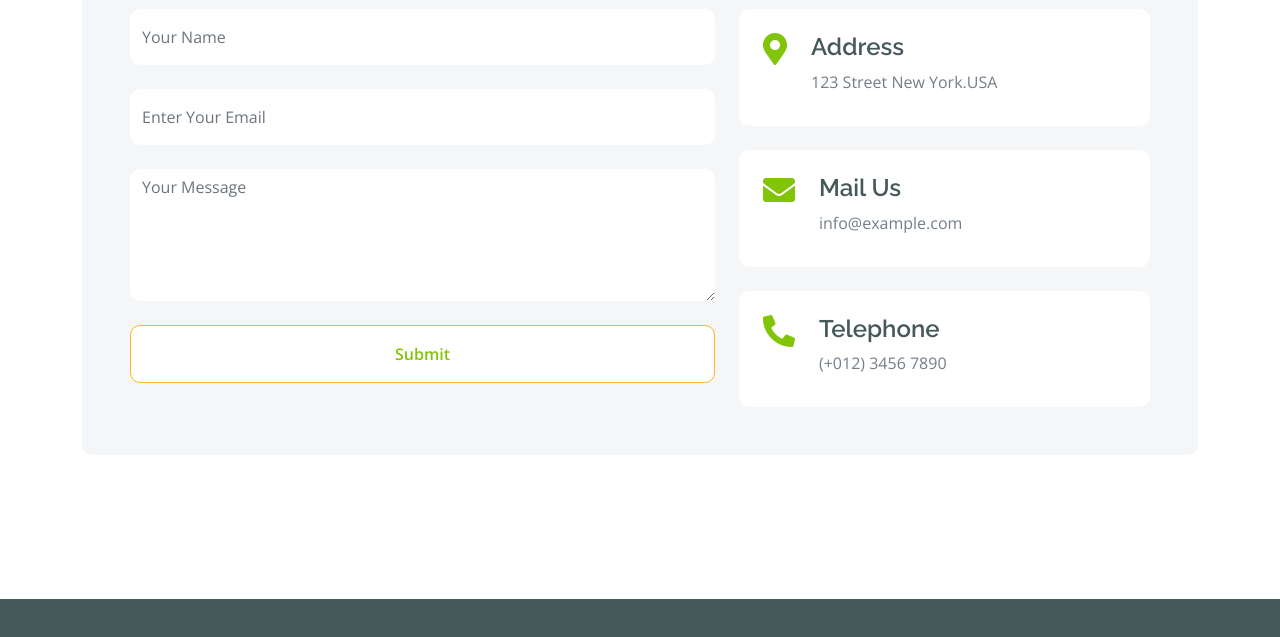
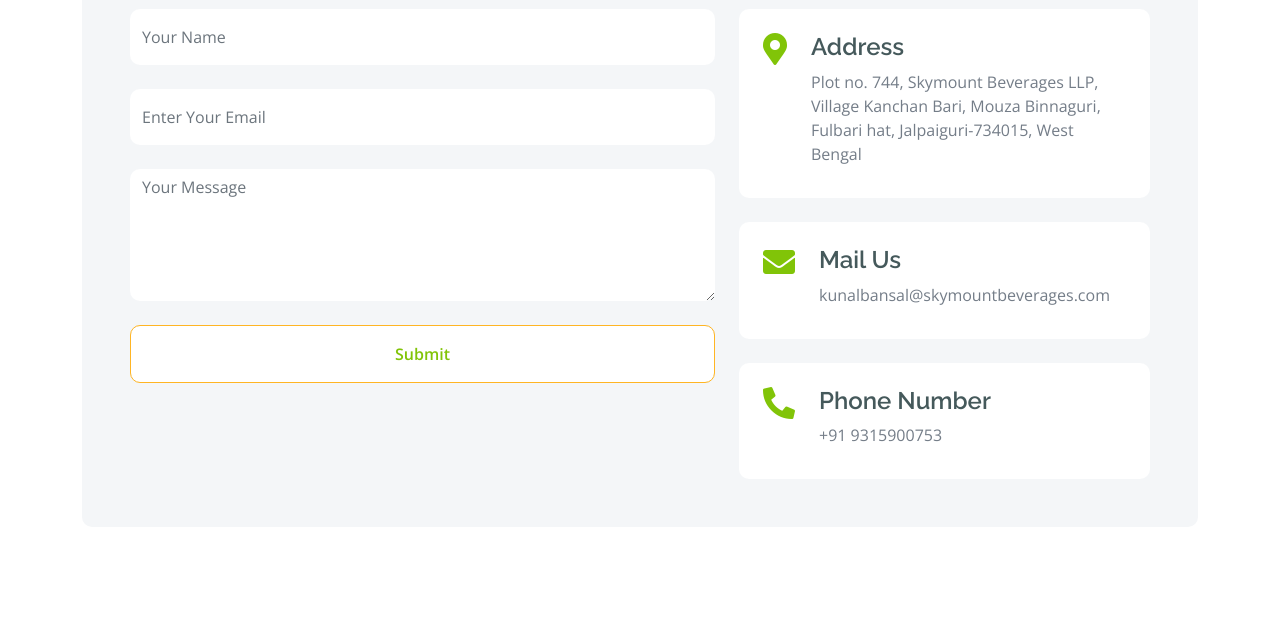
Before and after one commit to dripta-majumdar/Skymount-Beverages-LLP, a plain HTML site: page contact.html in a window 1280 px wide. Shown: the part 1069-1706 px from the top of the page. Drawn offline with nearby package versions, Linux system fonts and the light colour scheme.

Commit message:
i am changing the contact page

```diff
--- a/contact.html
+++ b/contact.html
@@ -138,7 +138,7 @@
                         <div class="col-lg-12">
                             <div class="h-100 rounded">
                                 <iframe class="rounded w-100"
-                                style="height: 400px;" src="https://www.google.com/maps/embed?pb=!1m18!1m12!1m3!1d387191.33750346623!2d-73.97968099999999!3d40.6974881!2m3!1f0!2f0!3f0!3m2!1i1024!2i768!4f13.1!3m3!1m2!1s0x89c24fa5d33f083b%3A0xc80b8f06e177fe62!2sNew%20York%2C%20NY%2C%20USA!5e0!3m2!1sen!2sbd!4v1694259649153!5m2!1sen!2sbd"
+                                style="height: 400px;" src="https://www.google.com/maps/embed?pb=!1m18!1m12!1m3!1d3564.738058623111!2d88.41008183012787!3d26.68885873183302!2m3!1f0!2f0!3f0!3m2!1i1024!2i768!4f13.1!3m3!1m2!1s0x39e444046f562fb5%3A0xc94bb9b37a58d5c3!2sNoukaghat%20Rd%2C%20Ward%2031%2C%20Siliguri%2C%20West%20Bengal!5e0!3m2!1sen!2sin!4v1712518717951!5m2!1sen!2si"
                                 loading="lazy" referrerpolicy="no-referrer-when-downgrade"></iframe>
                             </div>
                         </div>
@@ -155,21 +155,22 @@
                                 <i class="fas fa-map-marker-alt fa-2x text-primary me-4"></i>
                                 <div>
                                     <h4>Address</h4>
-                                    <p class="mb-2">123 Street New York.USA</p>
+                                    <p class="mb-2">Plot no. 744, Skymount Beverages LLP, Village Kanchan Bari, Mouza Binnaguri, Fulbari hat, Jalpaiguri-734015, West Bengal
+                                    </p>
                                 </div>
                             </div>
                             <div class="d-flex p-4 rounded mb-4 bg-white">
                                 <i class="fas fa-envelope fa-2x text-primary me-4"></i>
                                 <div>
                                     <h4>Mail Us</h4>
-                                    <p class="mb-2">info@example.com</p>
+                                    <p class="mb-2">kunalbansal@skymountbeverages.com</p>
                                 </div>
                             </div>
                             <div class="d-flex p-4 rounded bg-white">
                                 <i class="fa fa-phone-alt fa-2x text-primary me-4"></i>
                                 <div>
-                                    <h4>Telephone</h4>
-                                    <p class="mb-2">(+012) 3456 7890</p>
+                                    <h4>Phone Number</h4>
+                                    <p class="mb-2">+91 9315900753</p>
                                 </div>
                             </div>
                         </div>
```
